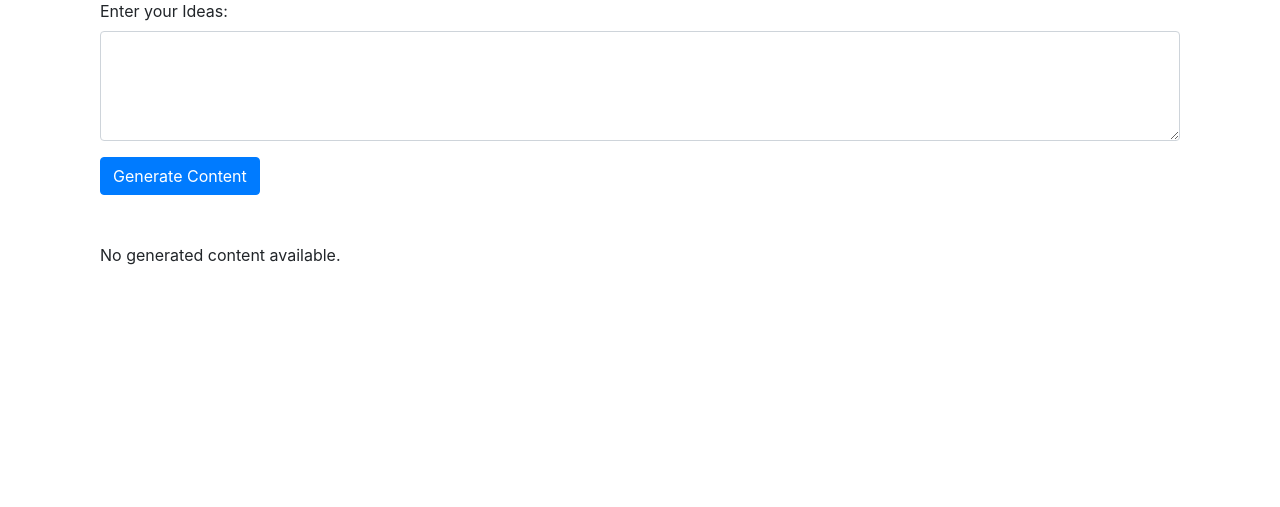
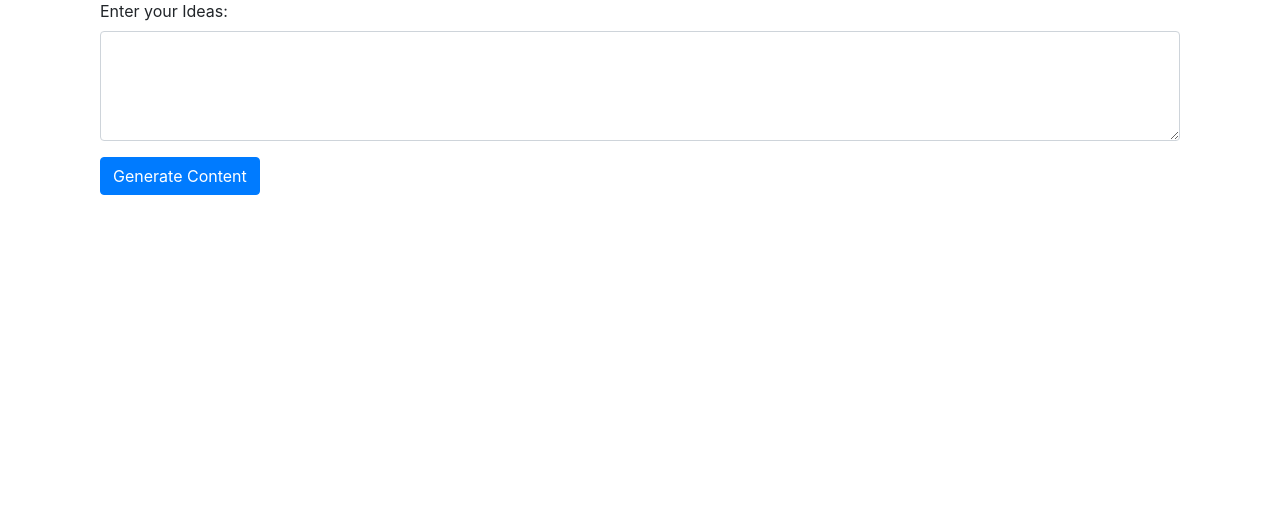
Before and after one commit to abhiiiish/webhook-testing, a Flask app: page /index.html in a window 1280 px wide. Shown: the part 145-652 px from the top of the page. Run offline with Flask 2, Linux system fonts and the light colour scheme; some libraries are stand-ins or nearby versions.

Commit message:
Update index.html

```diff
--- a/templates/index.html
+++ b/templates/index.html
@@ -73,20 +73,6 @@
             </div>
         </section>
 
-
-
-        <section class="my-5">
-            <div class="container mt-5">
-                {% if generated_content %}
-                <h2>Generated Content:</h2>
-                <p>{{ generated_content | tojson }}</p>
-                {% else %}
-                <p>No generated content available.</p>
-                {% endif %}
-            </div>
-        </section>
-
-
     </div>
 
 
```
